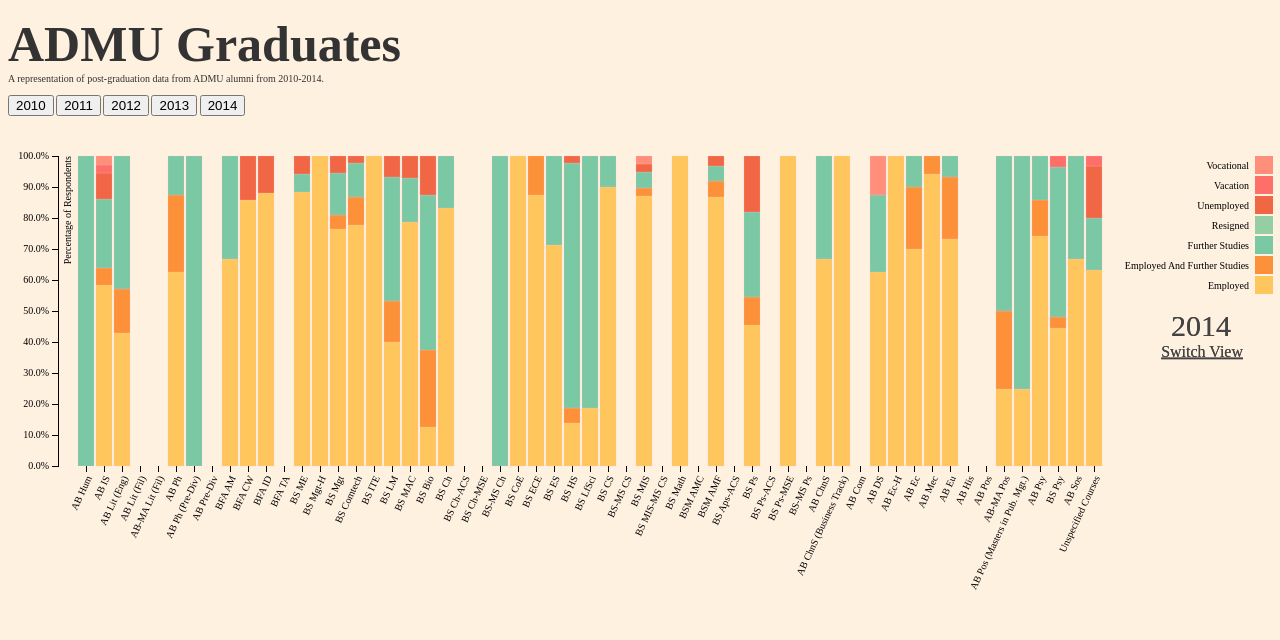
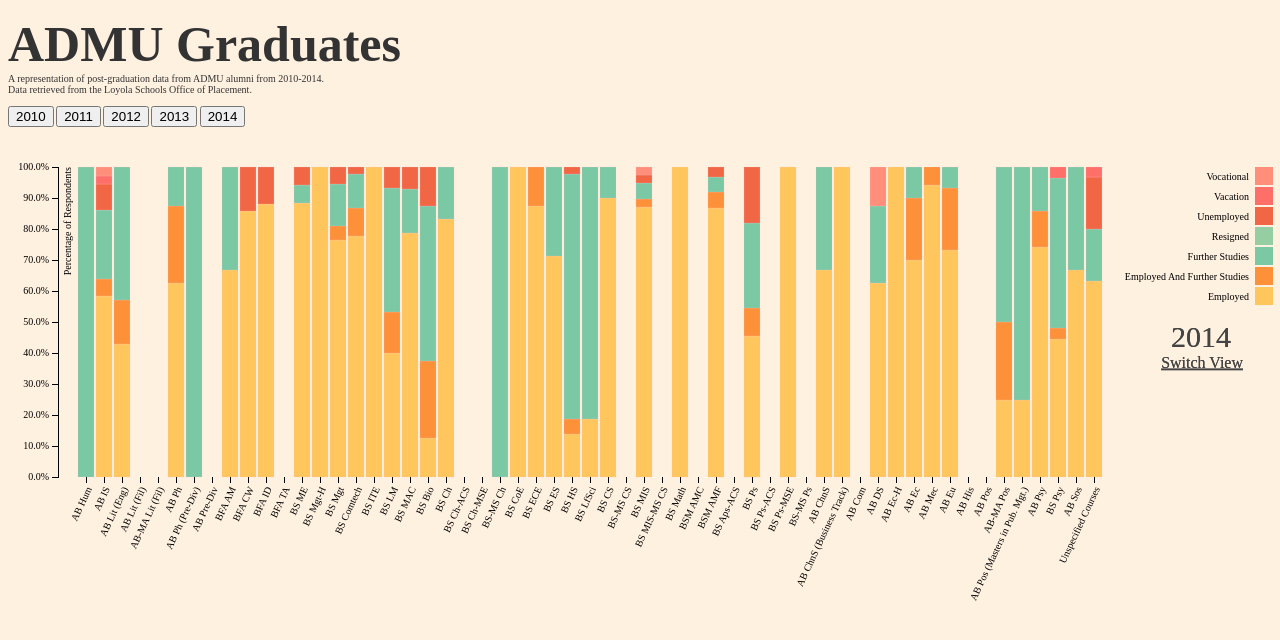
Before and after one commit to diezcami/admu-graduates, a plain HTML site: page index.html in a window 1280 px wide. Shown: the top 640 px of the page. Drawn offline with Linux system fonts and the light colour scheme; a web font is replaced by a local one.

Commit message:
Edited temp description

```diff
--- a/index.html
+++ b/index.html
@@ -8,7 +8,8 @@
 <body>
 <div id ="newheader">
 <h1>ADMU Graduates</h1>
-A representation of post-graduation data from ADMU alumni from 2010-2014.
+A representation of post-graduation data from ADMU alumni from 2010-2014. <BR />
+Data retrieved from the Loyola Schools Office of Placement.
 <BR /><BR />
 </div>
   <div id="nav">
```
